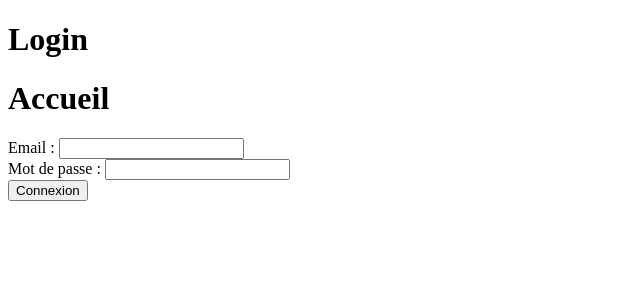
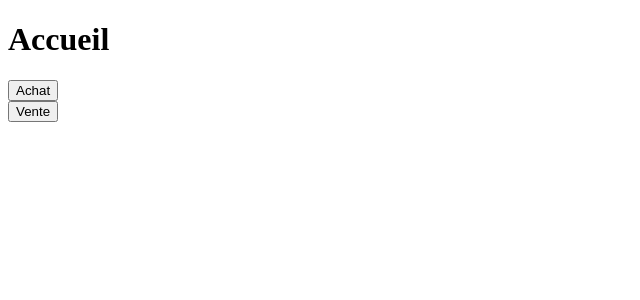
Before and after one commit to Vincent-Ta/Cache-Redis-pour-EtuServices, a PHP site: page /accueil.php in a window 1280 px wide. Shown: the top 300 px of the page, without its empty margins (0-640 px from the left). Run offline with PHP 8.4, Linux system fonts and the light colour scheme; data that the repository does not hold is empty.

Commit message:
ajout des appels de fonction

```diff
--- a/EtuServices/accueil.php
+++ b/EtuServices/accueil.php
@@ -24,28 +24,34 @@
   ?>
 
 
-
-<header>
-    <h1>Login</h1>
-</header>
-
 <body>
 
 <h1>Accueil</h1>
 
 
-<form action="login.php"  method="post">
+<form action="accueil.php"  method="post">
     <div>
-        <label for="email">Email :</label>
-        <input type="text" name="email">
+        <input type="submit" value="Achat" name="achat">
     </div>
+</form>
+
+
+<form action="accueil.php"  method="post">
     <div>
-        <label for="mdp">Mot de passe :</label>
-        <input type="mdp" name="mdp">
+        <input type="submit" value="Vente" name="vente">
     </div>
-    <div>
-        <input type="submit" value="Connexion" name="submit">
-    </div>
+</form>
+
+
 </body>
 
 <?php
+
+
+    if(isset($_POST['achat'])){
+        echo "appeler la fonction achat() du fichier python pour vérifier le nombre d'achats";
+    }
+
+    if(isset($_POST['vente'])){
+        echo "appeler la fonction vente() du fichier python pour vérifier le nombre d'achats";
+    }
--- a/EtuServices/login.php
+++ b/EtuServices/login.php
@@ -31,7 +31,6 @@
 
 <body>
 
-<h1>Voici la page de connexion</h1>
 
 
 <form action="login.php"  method="post">
@@ -70,7 +69,8 @@
             $result=mysqli_query($conn, $sql);
 
             if(mysqli_num_rows($result)==1){
-                exec("python connectionRedis.py", $output);
+                echo "connexion ok --> normalement appel de la fonction connection() du fichier python pour vérifier le nb de connection.";
+                echo "ensuite aller sur le fichier accueil.php si connexion valide (pas 10 connexions en 10min)";
             }
             else{
                 echo "identifiant ou mdp invalide";
```
Also changed, not shown: 1 other file.
